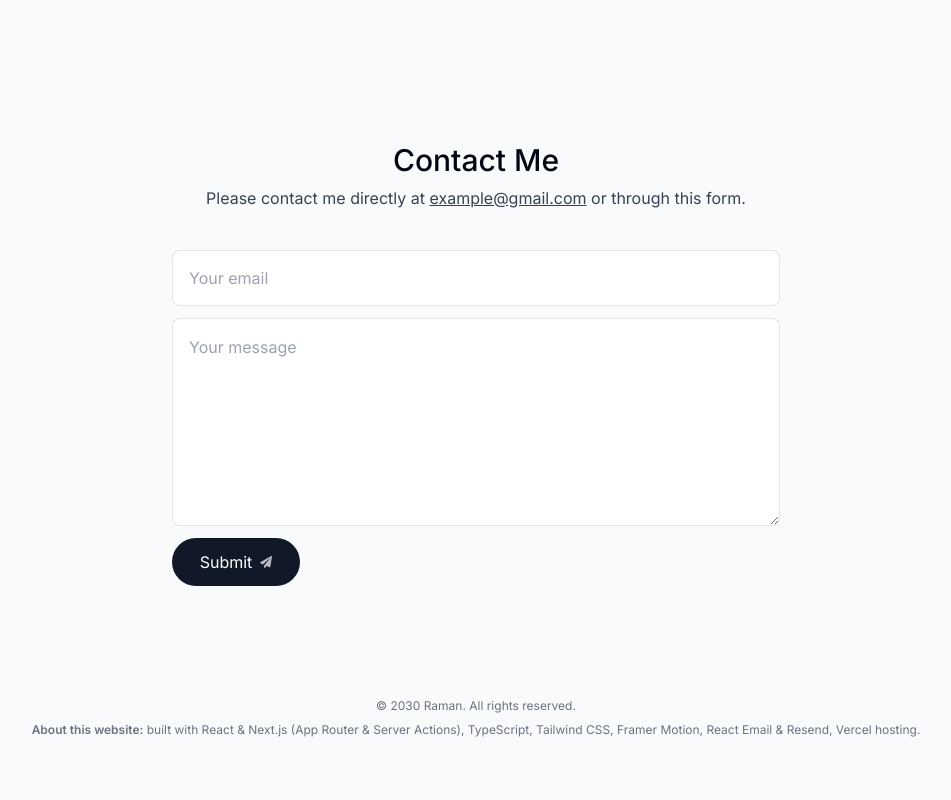
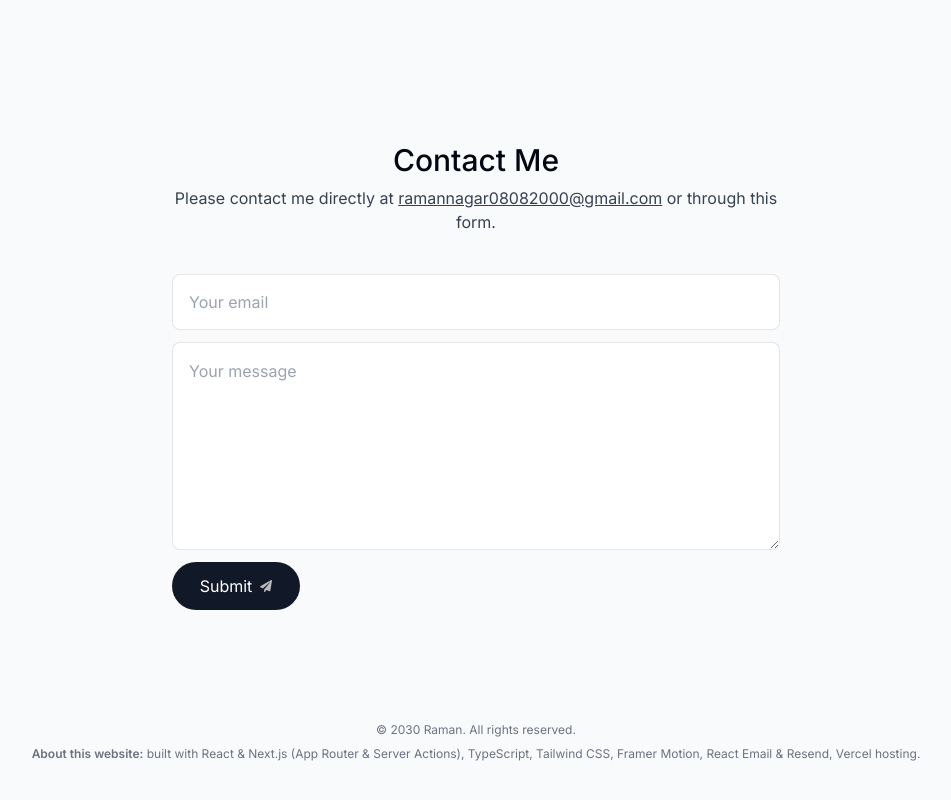
Before and after one commit to Raman-Nagar/My-Portfolio-app, a Next.js app: page / in a window 1280 px wide. Shown: the part 3708-4508 px from the top of the page, without its empty margins (164-1115 px from the left). Before the commit the page ends 4486 px from the top, so only its background shows below. Built offline with nearby package versions, Linux system fonts and the light colour scheme; no server answers.

Commit message:
Update contact.tsx

```diff
--- a/components/contact.tsx
+++ b/components/contact.tsx
@@ -33,8 +33,8 @@ export default function Contact() {
 
       <p className="text-gray-700 -mt-6 dark:text-white/80">
         Please contact me directly at{" "}
-        <a className="underline" href="mailto:example@gmail.com">
-          example@gmail.com
+        <a className="underline" href="ramannagar08082000@gmail.com">
+          ramannagar08082000@gmail.com
         </a>{" "}
         or through this form.
       </p>
@@ -49,7 +49,8 @@ export default function Contact() {
             return;
           }
 
-          toast.success("Email sent successfully!");
+          // toast.success("Email sent successfully!");
+          toast.success("Thanks for contacting us! We will be in touch with you shortly.");
         }}
       >
         <input
```
